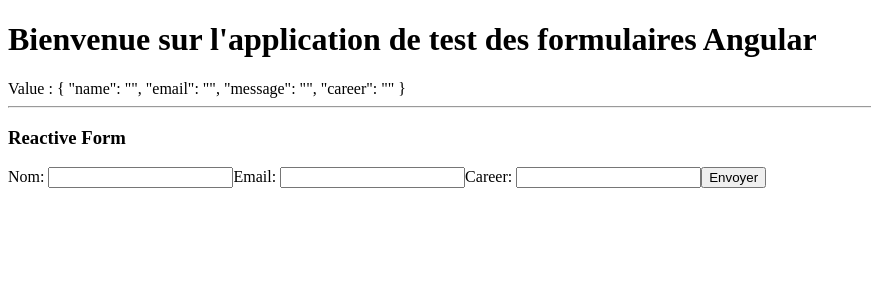
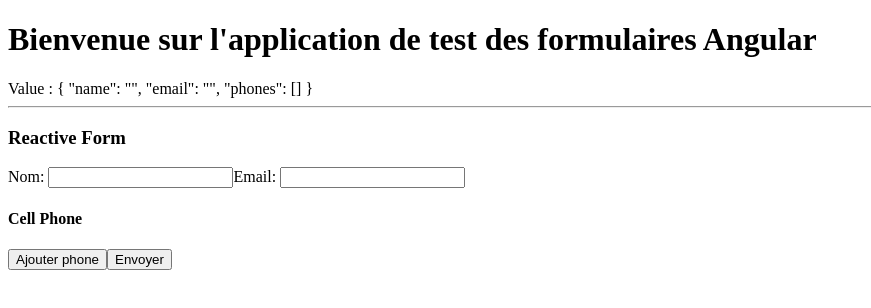
Before and after one commit to nmine/reactiveform, an Angular app: page /forms in a window 1280 px wide. Shown: the top 308 px of the page, without its empty margins (0-871 px from the left). Built offline with nearby package versions, Linux system fonts and the light colour scheme.

Commit message:
refactor: update form structure and rename reactiveForm to myForm

```diff
--- a/src/app/forms-demo/forms-demo.component.html
+++ b/src/app/forms-demo/forms-demo.component.html
@@ -1,7 +1,6 @@
+<form [formGroup]="myForm" (ngSubmit)="submitReactiveForm()">
 
-<form [formGroup]="reactiveForm" (ngSubmit)="submitReactiveForm()">
-
-  Value : {{reactiveForm.value | json}}
+  Value : {{ myForm.value | json }}
 
   <hr>
   <h3>Reactive Form</h3>
@@ -11,8 +10,22 @@
   <label>Email:
     <input type="email" formControlName="email">
   </label>
-  <label>Career:
-    <input type="text" formControlName="career">
-  </label>
+  <h4>Cell Phone</h4>
+  <div formArrayName="phones">
+    <div *ngFor="let phone of phoneForms.controls; let i=index" [formGroupName]="i">
+      <label>area:
+        <input type="text" formControlName="area">
+      </label>
+      <label>prefix:
+        <input type="text" formControlName="prefix">
+      </label>
+      <label>line:
+        <input type="text" formControlName="line">
+      </label>
+      <button type="submit" (click)="deletePhone(i)">supprimer phone</button>
+    </div>
+  </div>
+  <button type="submit" (click)="addPhone()">Ajouter phone</button>
   <button type="submit">Envoyer</button>
+
 </form>
--- a/src/app/forms-demo/forms-demo.component.ts
+++ b/src/app/forms-demo/forms-demo.component.ts
@@ -1,5 +1,5 @@
 import {Component, OnInit} from '@angular/core';
-import { FormsModule, ReactiveFormsModule } from '@angular/forms';
+import {FormArray, FormsModule, ReactiveFormsModule} from '@angular/forms';
 import { CommonModule } from '@angular/common';
 import { FormBuilder, FormGroup, Validators } from '@angular/forms';
 
@@ -12,22 +12,46 @@ import { FormBuilder, FormGroup, Validators } from '@angular/forms';
 })
 export class FormsDemoComponent implements OnInit {
   // Reactive form
-  reactiveForm: FormGroup;
+  myForm: FormGroup;
 
 
   constructor(private formBuilder: FormBuilder) {
-    this.reactiveForm = this.formBuilder.group({
+    const phone = this.formBuilder.group({
+      area: [],
+      prefix: [],
+      line: [],
+    })
+
+    this.myForm = this.formBuilder.group({
       name: ['', Validators.required],
       email: ['', [Validators.required, Validators.email]],
-      message: ['', Validators.required],
-      career: ['', Validators.required],
+      phones: this.formBuilder.array([])
     });
   }
+
+  get phoneForms() {
+    return this.myForm.get('phones') as FormArray;
+  }
+
+  addPhone(){
+    const phone = this.formBuilder.group({
+      area: [],
+      prefix: [],
+      line: [],
+    })
+    this.phoneForms.push(phone);
+  }
+
+  deletePhone(i: number) {
+    this.phoneForms.removeAt(i);
+  }
+
+
   ngOnInit() {
-    this.reactiveForm.valueChanges.subscribe(value => console.log("form changed"));
+    this.myForm.valueChanges.subscribe(value => console.log("form changed"));
   }
 
   submitReactiveForm() {
-    console.log('Reactive Form Data:', this.reactiveForm.value);
+    console.log('Reactive Form Data:', this.myForm.value);
   }
 }
```
